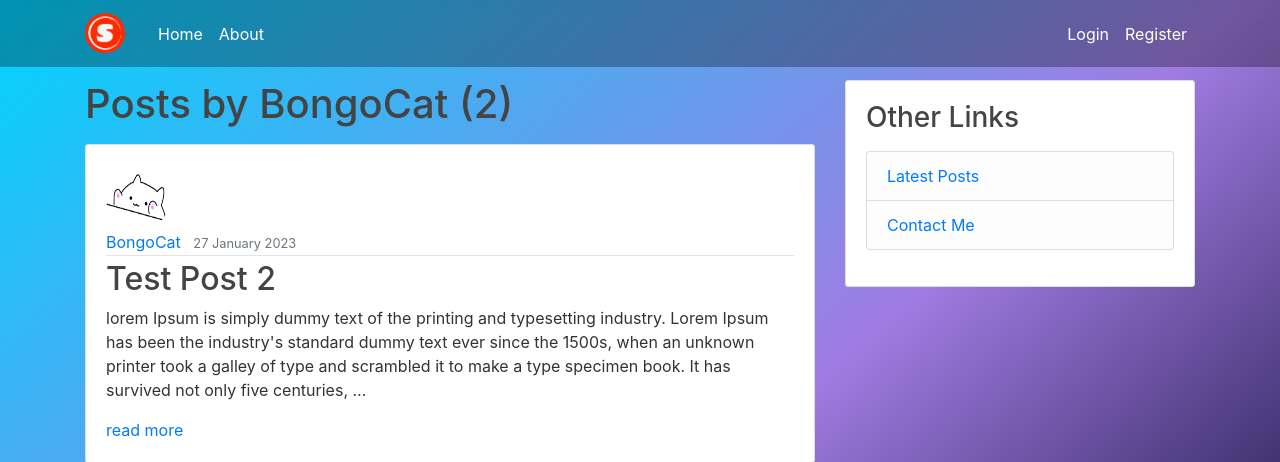
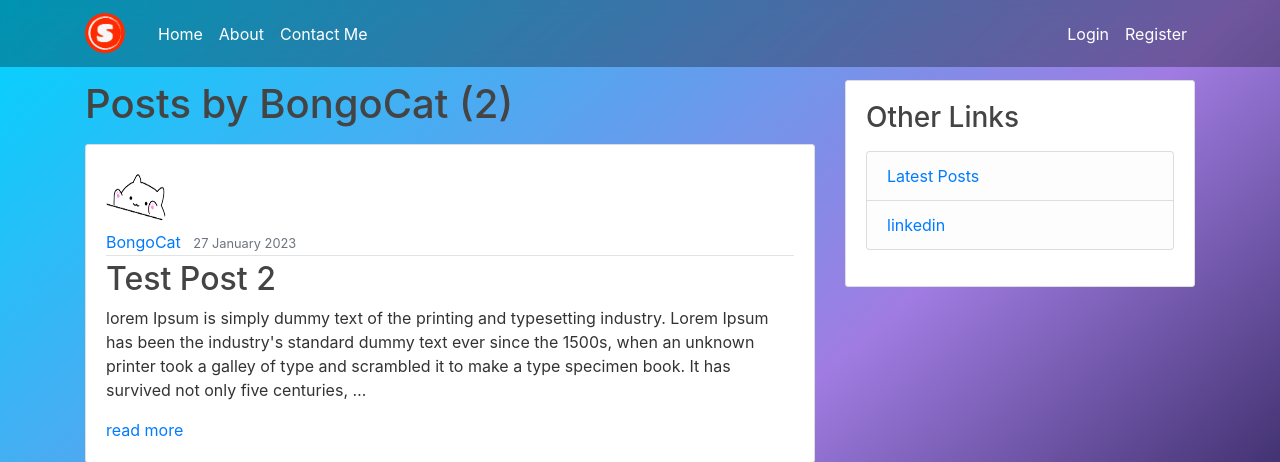
Before and after one commit to shaaheenam/django-blog, a Django app: a page that uses blog/templates/blog/base.html in a window 1280 px wide. Shown: the top 462 px of the page. Run offline with Django 4.2, Linux system fonts and the light colour scheme; data comes from the database, SQL or seed files in the repository; both versions use the stored data as it was after the commit; some libraries are stand-ins or nearby versions.

Commit message:
added side_links block tag to base and user_posts html - issues perssists in user_posts.html

```diff
--- a/blog/templates/blog/base.html
+++ b/blog/templates/blog/base.html
@@ -33,6 +33,7 @@
             <div class="navbar-nav mr-auto">
               <a class="nav-item nav-link" href="{% url 'blog-home' %}">Home</a>
               <a class="nav-item nav-link" href="{% url 'blog-about' %}">About</a>
+              <a class="nav-item nav-link" href="{% url 'blog-contact' %}">Contact Me</a>
             </div>
             <!-- Navbar Right Side -->
             <div class="navbar-nav">
@@ -67,7 +68,7 @@
             <p class='text-muted'>
               <ul class="list-group">
                 <li class="list-group-item list-group-item-light"><a href="{% url 'blog-home' %}">Latest Posts</a></li>
-                <li class="list-group-item list-group-item-light"><a href="{% url 'blog-contact' %}">Contact Me</a></li>
+                {% block side_links %}{% endblock %}
               </ul>
             </p>
           </div>
--- a/blog/templates/blog/user_posts.html
+++ b/blog/templates/blog/user_posts.html
@@ -36,3 +36,6 @@
 
     {% endif %}
 {% endblock content %}
+{% block side_links %}
+  <li class="list-group-item list-group-item-light"><a href="{{ post.author.profile.linkedin }}">linkedin</a></li>
+{% endblock %}
```
Also changed, not shown: db.sqlite3, media/phone.png (added).
